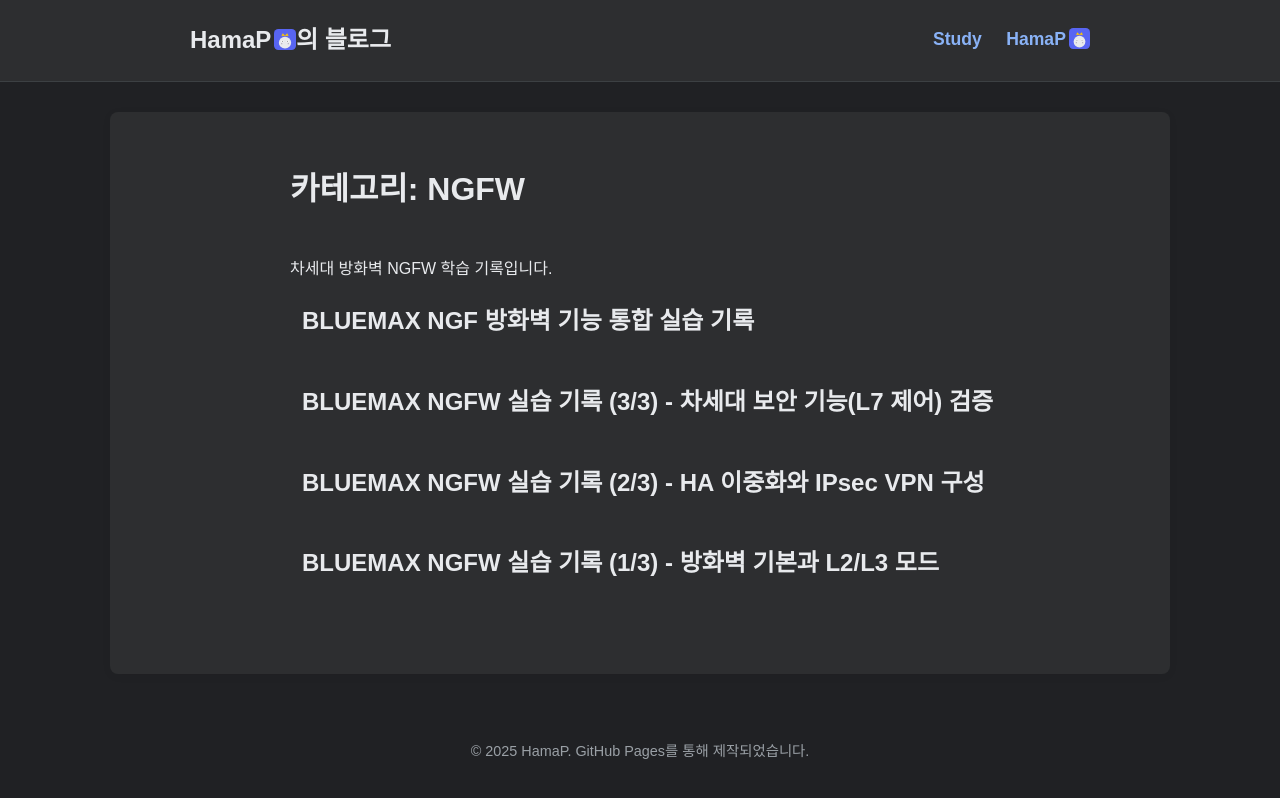
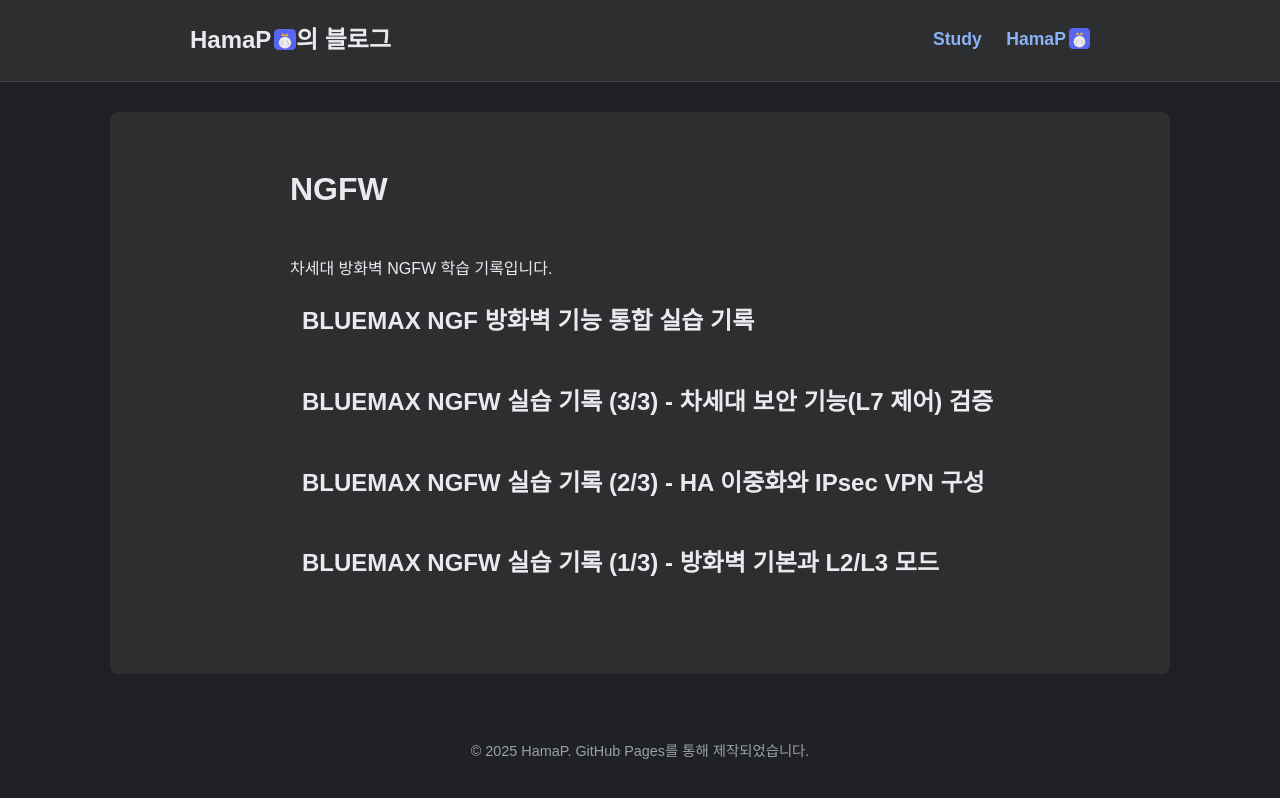
Before and after one commit to HamaP0/HamaP0.github.io, a Jekyll site: the page built from category/NGFW.html, in a window 1280 px wide. Shown: the top 798 px of the page. Built offline with Jekyll 4.4.1, drawn with Linux system fonts in a browser that asks for light colours; some web fonts are replaced.

Commit message:
Update NGFW.html

```diff
--- a/category/NGFW.html
+++ b/category/NGFW.html
@@ -3,7 +3,7 @@
 title: NGFW
 ---
 
-<h1>카테고리: NGFW</h1>
+<h1>NGFW</h1>
 <p>차세대 방화벽 NGFW 학습 기록입니다.</p
 
 <hr>
```
